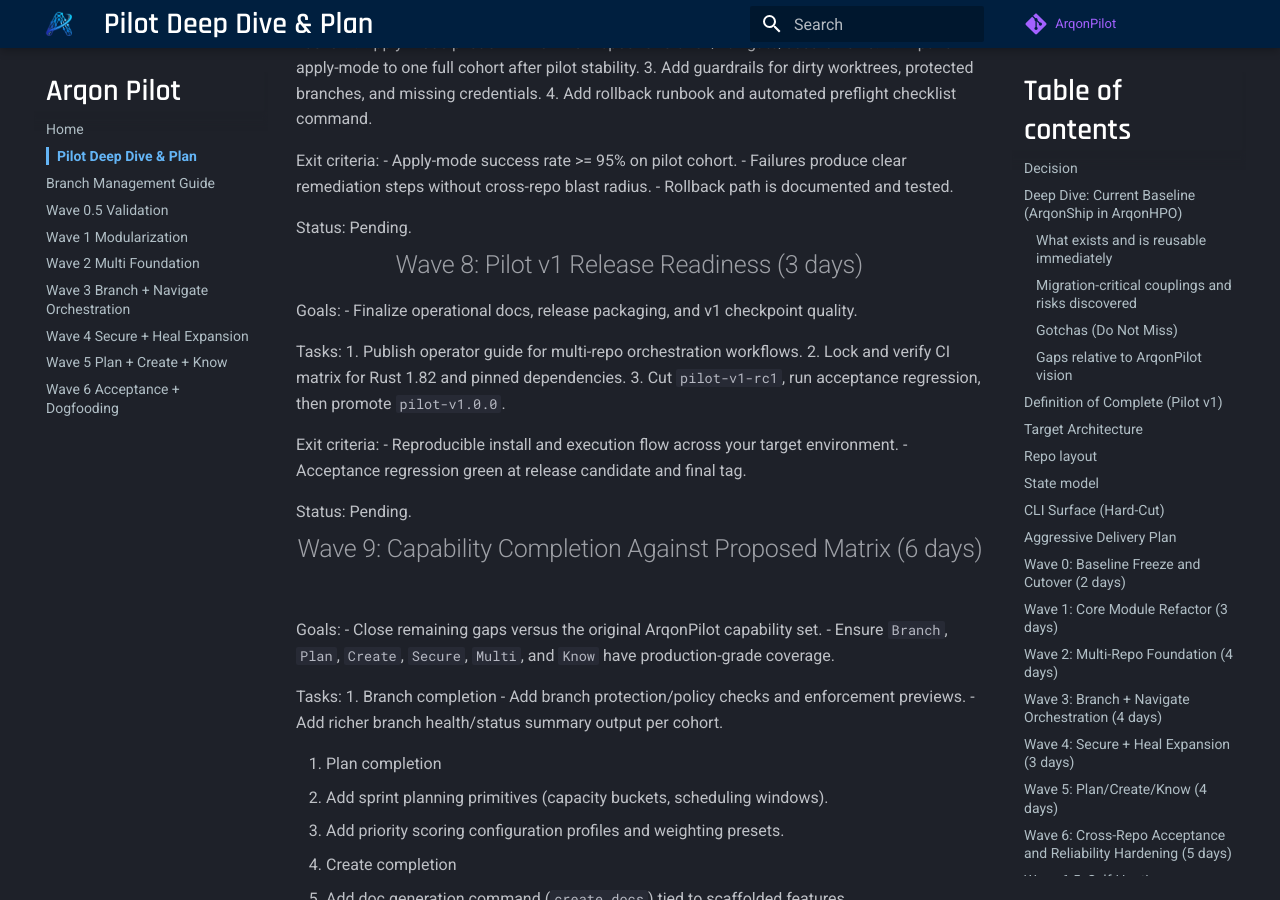
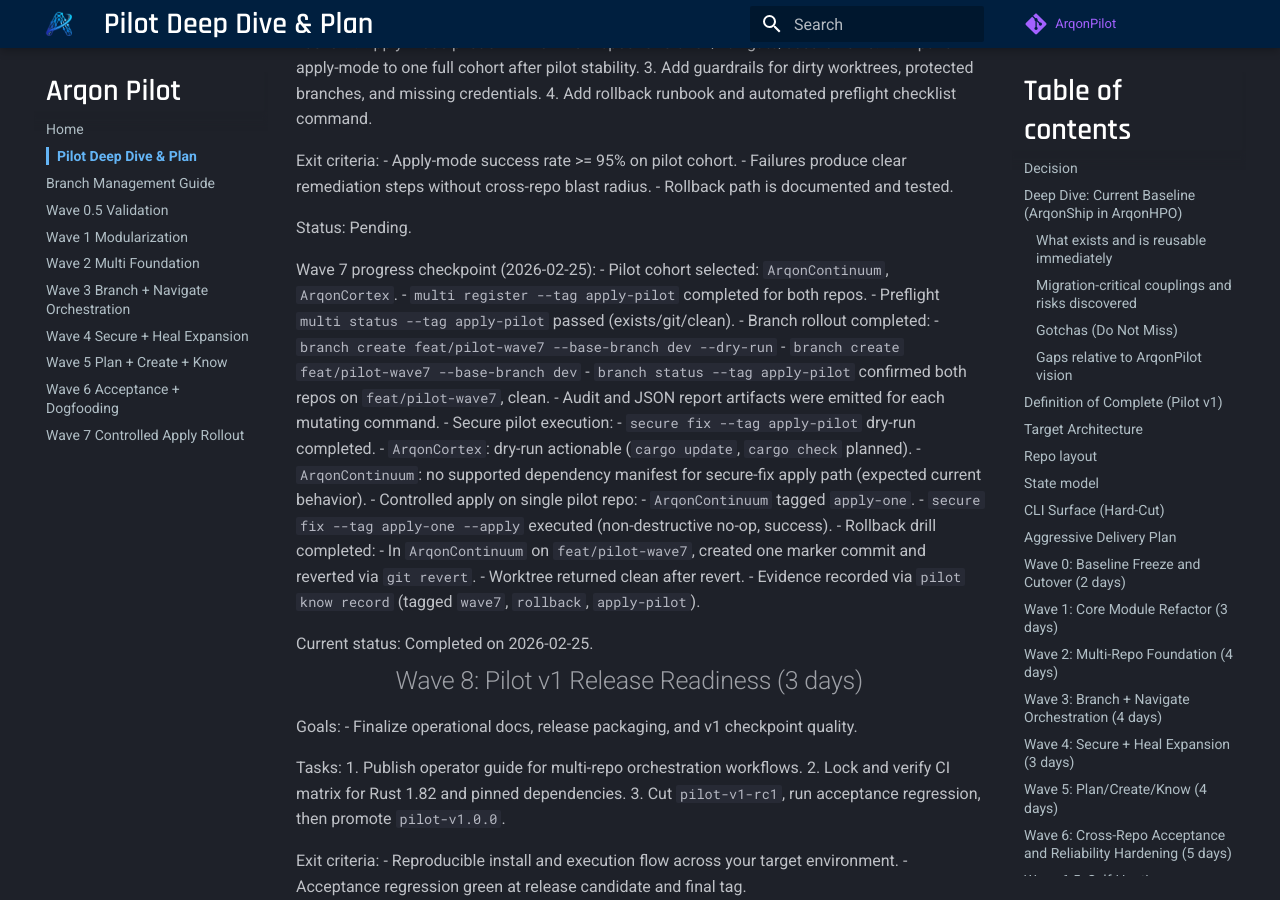
Before and after one commit to novelbytelabs/ArqonPilot, an MkDocs documentation site: the page built from docs/pilot-deep-dive-plan.md, in a window 1280 px wide and 900 px high, scrolled down 8782 px. Built offline with MkDocs 1.6.1 and Material for MkDocs 9.7.7, drawn with Linux system fonts in a browser that asks for light colours; comment, search, counter and statistics services are not loaded; some of the changed text lies outside the part shown.

Commit message:
Complete Wave 7 controlled apply rollout and secure-fix guard

```diff
--- a/docs/pilot-deep-dive-plan.md
+++ b/docs/pilot-deep-dive-plan.md
@@ -411,6 +411,29 @@ Exit criteria:
 
 Status: Pending.
 
+Wave 7 progress checkpoint (2026-02-25):
+- Pilot cohort selected: `ArqonContinuum`, `ArqonCortex`.
+- `multi register --tag apply-pilot` completed for both repos.
+- Preflight `multi status --tag apply-pilot` passed (exists/git/clean).
+- Branch rollout completed:
+  - `branch create feat/pilot-wave7 --base-branch dev --dry-run`
+  - `branch create feat/pilot-wave7 --base-branch dev`
+  - `branch status --tag apply-pilot` confirmed both repos on `feat/pilot-wave7`, clean.
+- Audit and JSON report artifacts were emitted for each mutating command.
+- Secure pilot execution:
+  - `secure fix --tag apply-pilot` dry-run completed.
+  - `ArqonCortex`: dry-run actionable (`cargo update`, `cargo check` planned).
+  - `ArqonContinuum`: no supported dependency manifest for secure-fix apply path (expected current behavior).
+- Controlled apply on single pilot repo:
+  - `ArqonContinuum` tagged `apply-one`.
+  - `secure fix --tag apply-one --apply` executed (non-destructive no-op, success).
+- Rollback drill completed:
+  - In `ArqonContinuum` on `feat/pilot-wave7`, created one marker commit and reverted via `git revert`.
+  - Worktree returned clean after revert.
+  - Evidence recorded via `pilot know record` (tagged `wave7`, `rollback`, `apply-pilot`).
+
+Current status: Completed on 2026-02-25.
+
 ## Wave 8: Pilot v1 Release Readiness (3 days)
 
 Goals:
@@ -542,8 +565,8 @@ Status: Pending.
 
 ## Immediate Next Actions
 
-1. Push `main` and tag baseline `pilot-v0.6-acceptance`.
-2. Start Wave 7 controlled apply rollout on 1-2 low-risk repos.
+1. Push `main` and tag baseline `pilot-v0.7-controlled-apply`.
+2. Start Wave 8 release-readiness checklist and operator runbook finalization.
 3. Add preflight checklist command for apply-mode guardrails.
 4. Draft Wave 10 packaging design note (PyPI decision: `maturin` wrapper vs pure-Python shim).
 5. Prepare `pilot-v1-rc1` acceptance gate checklist.
--- a/mkdocs.yml
+++ b/mkdocs.yml
@@ -37,6 +37,7 @@ nav:
   - Wave 4 Secure + Heal Expansion: "project/wave-4-secure-heal-expansion.md"
   - Wave 5 Plan + Create + Know: "project/wave-5-plan-create-know.md"
   - Wave 6 Acceptance + Dogfooding: "project/wave-6-acceptance-and-dogfooding.md"
+  - Wave 7 Controlled Apply Rollout: "project/wave-7-controlled-apply-rollout.md"
 
 markdown_extensions:
   - attr_list
```
Also changed, not shown: docs/project/wave-7-controlled-apply-rollout.md (added, +61 -0 lines), 2 other files.
